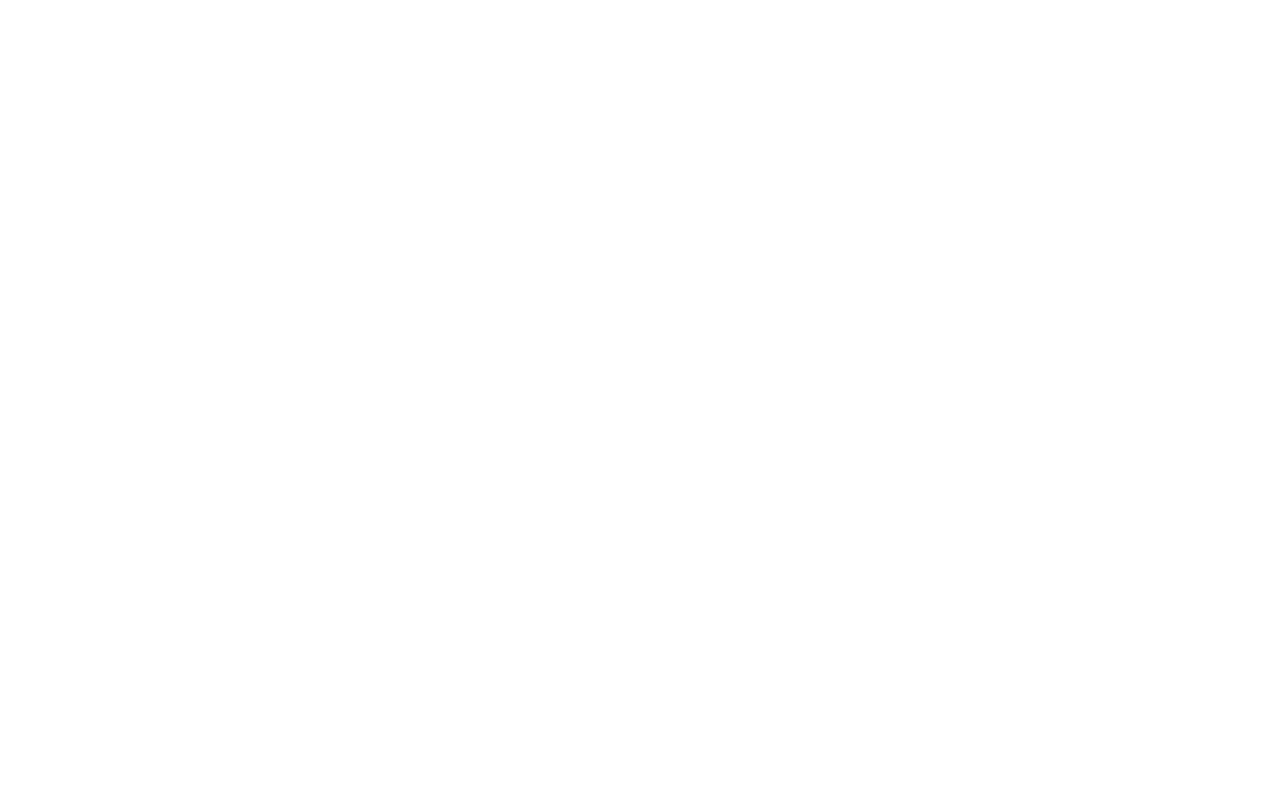
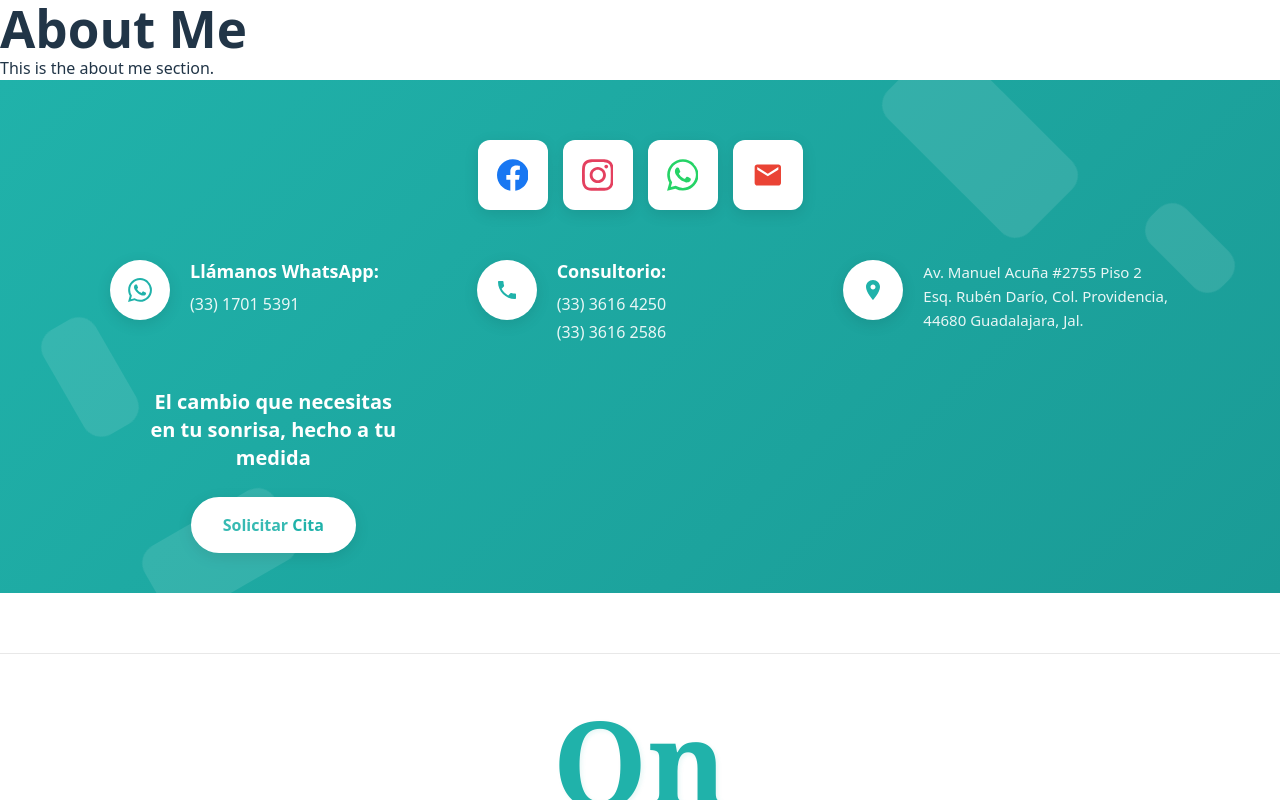
Before and after one commit to Jan-Amixtlan/odonto-nieves, a React (Vite) app: page /about in a window 1280 px wide. Before the commit this address had no page. Built offline with nearby package versions, Linux system fonts and the light colour scheme.

Commit message:
Add AboutMeScreen component and update routing; fix navigation links in DentalHero

```diff
--- a/src/App.jsx
+++ b/src/App.jsx
@@ -2,6 +2,7 @@
 import { BrowserRouter, Routes, Route } from 'react-router-dom';
 import DentalHero from './Components/Hero/DentalHero';
 import HomeScreen from './pages/HomeScreen';
+import AboutMeScreen from './pages/AboutMeScreen';
 import './App.css';
 
 function App() {
@@ -9,6 +10,7 @@
     <BrowserRouter>
       <Routes>
         <Route path="/" element={<HomeScreen />} />
+        <Route path="/about" element={<AboutMeScreen />} />
       </Routes>
     </BrowserRouter>
   );
--- a/src/Components/Hero/DentalHero.jsx
+++ b/src/Components/Hero/DentalHero.jsx
@@ -105,8 +105,8 @@
 
                 {/* Desktop Navigation */}
                 <nav className="navigation desktop-nav">
-                    <a href="#inicio">Inicio</a>
-                    <a href="#sobre-mi">Sobre Mi</a>
+                    <a href="/">Inicio</a>
+                    <a href="/about">Sobre Mi</a>
                     <a href="#servicios">Servicios</a>
                     <a href="#galeria">Galería</a>
                     <a href="#contactanos">Contáctanos</a>
--- /dev/null
+++ b/src/pages/AboutMeScreen.jsx
@@ -0,0 +1,15 @@
+import ContactFooter from "../Components/ContactFooter/ContactFooter";
+import Footer from "../Components/Footer/Footer";
+
+const AboutMeScreen = () => {
+    return (
+        <>
+            <h1>About Me</h1>
+            <p>This is the about me section.</p>
+            <ContactFooter />
+            <Footer />
+        </>
+    );
+};
+
+export default AboutMeScreen;
```
Also changed, not shown: src/Components/ContactFooter/ContactFooter.css (line endings or trailing spaces).
